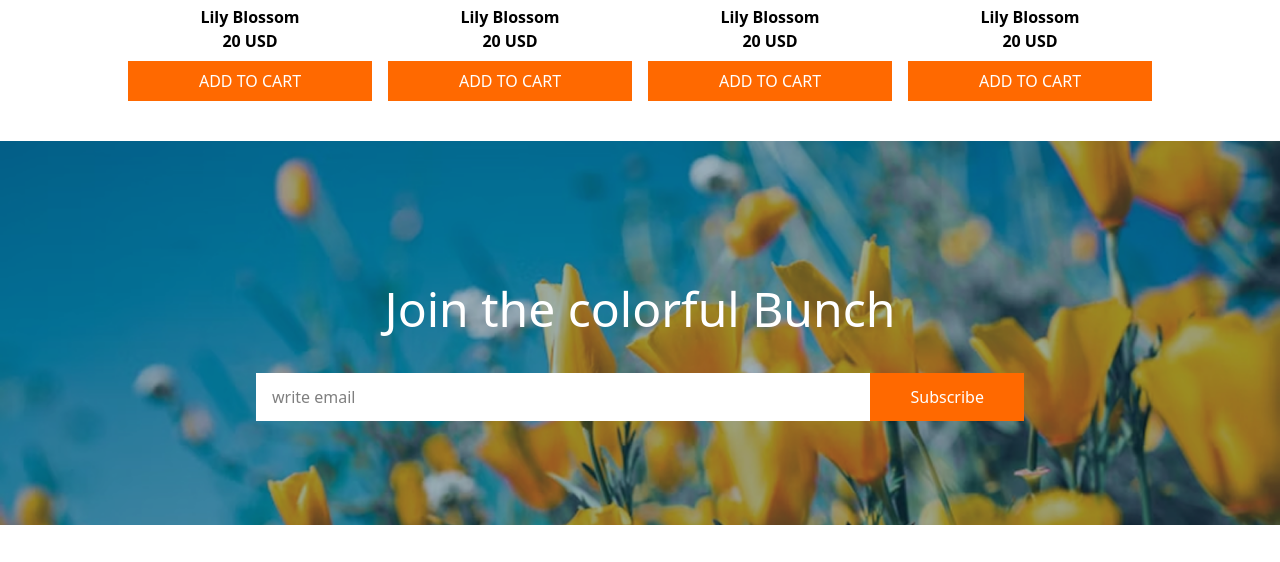
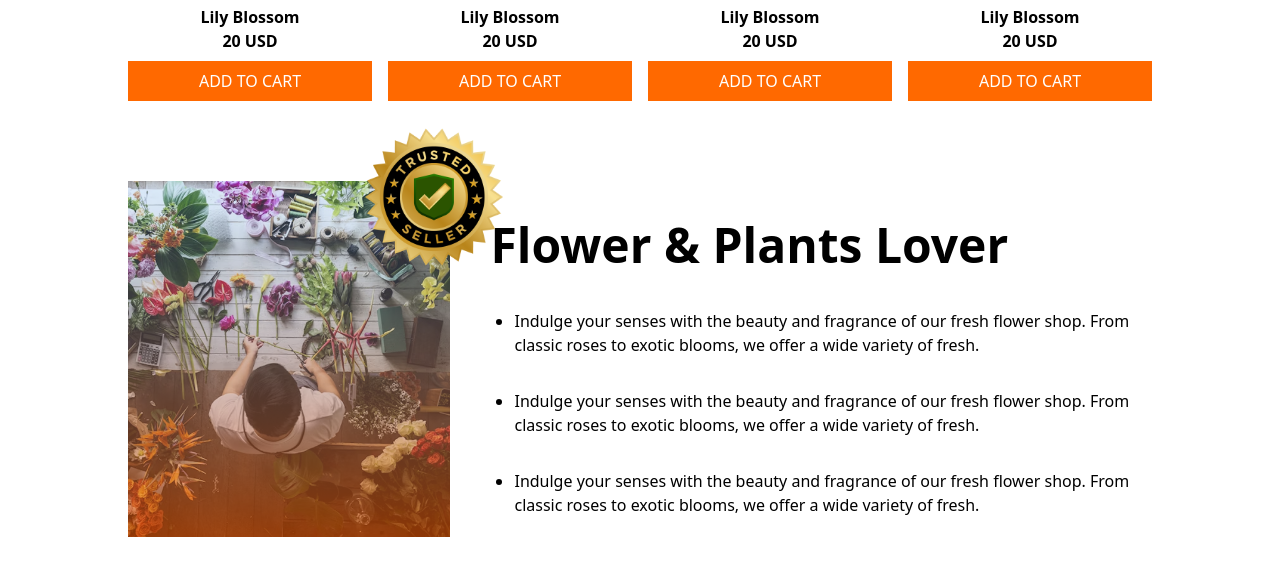
Before and after one commit to bmfaysal33/B12-A2, a plain HTML site: page index.html in a window 1280 px wide. Shown: the part 1347-1909 px from the top of the page. Drawn offline with nearby package versions, Linux system fonts and the light colour scheme.

Commit message:
certified section done

```diff
--- a/index.html
+++ b/index.html
@@ -235,6 +235,25 @@
         <!-- Card Ends -->
       </section>
 
+              <!-- certified section  -->
+               <section class="flex flex-col lg:flex-row w-11/12 lg:w-4/5 mx-auto my-20">
+
+                <div class="relative ">
+                  <img src="assets/flower-store.png" alt="">
+                  <img src="assets/trusted-badge.png" alt="" class="hidden lg:block absolute -top-20 -right-20 z-10 w-48 h-48">
+                </div>
+
+                <!-- Text part  -->
+                <div class="ml-10">
+                  <h3 class="text-5xl font-bold my-10">Flower & Plants Lover</h3>
+                  <ul class="list-disc pl-6">
+                    <li>Indulge your senses with the beauty and fragrance of our fresh flower shop. From classic roses to exotic blooms, we offer a wide variety of fresh.</li>
+                    <li class="my-8">Indulge your senses with the beauty and fragrance of our fresh flower shop. From classic roses to exotic blooms, we offer a wide variety of fresh.</li>
+                    <li>Indulge your senses with the beauty and fragrance of our fresh flower shop. From classic roses to exotic blooms, we offer a wide variety of fresh.</li>
+                  </ul>
+                </div>
+               </section>
+
       <!-- Join us section  -->
       <section
         class="text-center flex flex-col items-center justify-center mt-10 bg-[url(assets/news-letter-bg.png)] bg-cover h-96"
@@ -253,9 +272,10 @@
           <button class="bg-orange-500 w-1/5 text-white ">Subscribe</button>
         </div>
       </section>
+
     </main>
 
-
+            <!-- Footer section  -->
 
     <footer class="flex gap-6 flex-col lg:flex-row justify-around p-10">
       <div>
```
